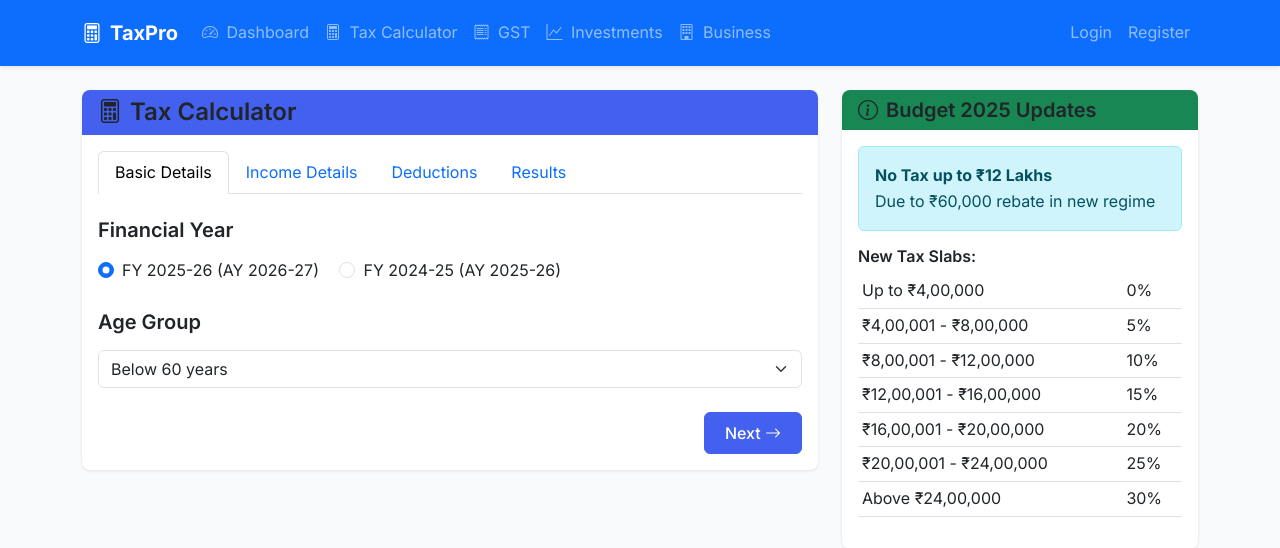
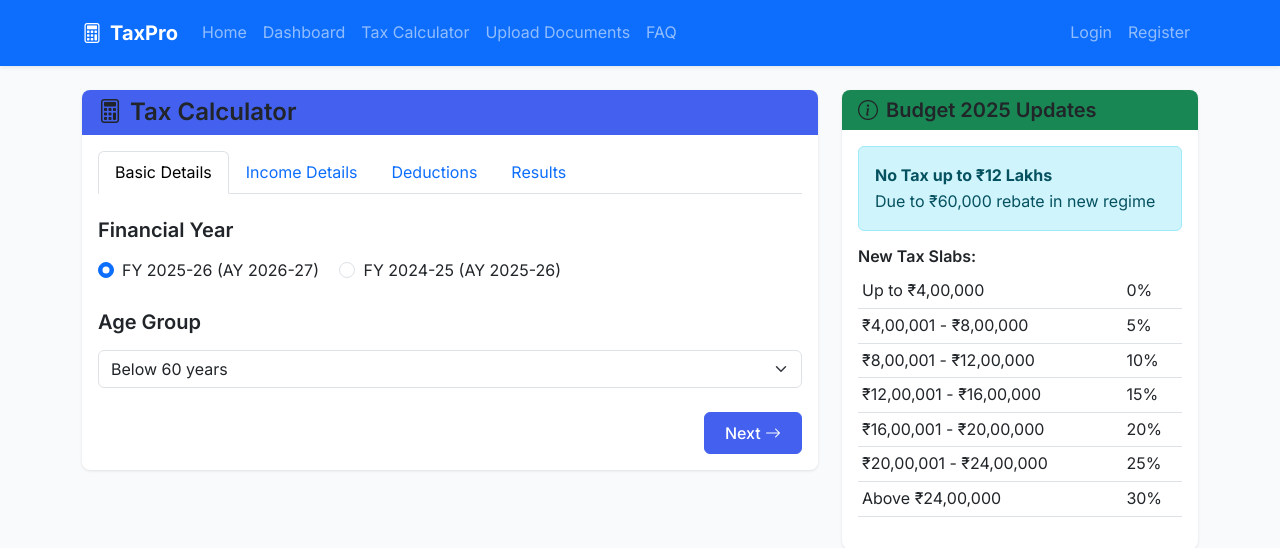
Before and after one commit to mkhekare/ITR_Bot, a Flask app: page /calculator in a window 1280 px wide. Shown: the top 548 px of the page. Run offline with Flask 3, Linux system fonts and the light colour scheme.

Commit message:
Update templates/base.html

```diff
--- a/templates/base.html
+++ b/templates/base.html
@@ -23,19 +23,19 @@
             <div class="collapse navbar-collapse" id="navbarNav">
                 <ul class="navbar-nav me-auto">
                     <li class="nav-item">
-                        <a class="nav-link" href="/dashboard"><i class="bi bi-speedometer2 me-1"></i> Dashboard</a>
+                        <a class="nav-link" href="{{ url_for('index') }}">Home</a>
                     </li>
                     <li class="nav-item">
-                        <a class="nav-link" href="/calculator"><i class="bi bi-calculator me-1"></i> Tax Calculator</a>
+                        <a class="nav-link" href="{{ url_for('dashboard') }}">Dashboard</a>
                     </li>
                     <li class="nav-item">
-                        <a class="nav-link" href="/gst"><i class="bi bi-receipt me-1"></i> GST</a>
+                        <a class="nav-link" href="{{ url_for('calculator') }}">Tax Calculator</a>
                     </li>
                     <li class="nav-item">
-                        <a class="nav-link" href="/investments"><i class="bi bi-graph-up me-1"></i> Investments</a>
+                        <a class="nav-link" href="{{ url_for('upload') }}">Upload Documents</a>
                     </li>
                     <li class="nav-item">
-                        <a class="nav-link" href="/business"><i class="bi bi-building me-1"></i> Business</a>
+                        <a class="nav-link" href="{{ url_for('faq') }}">FAQ</a>
                     </li>
                 </ul>
                 <ul class="navbar-nav">
```
